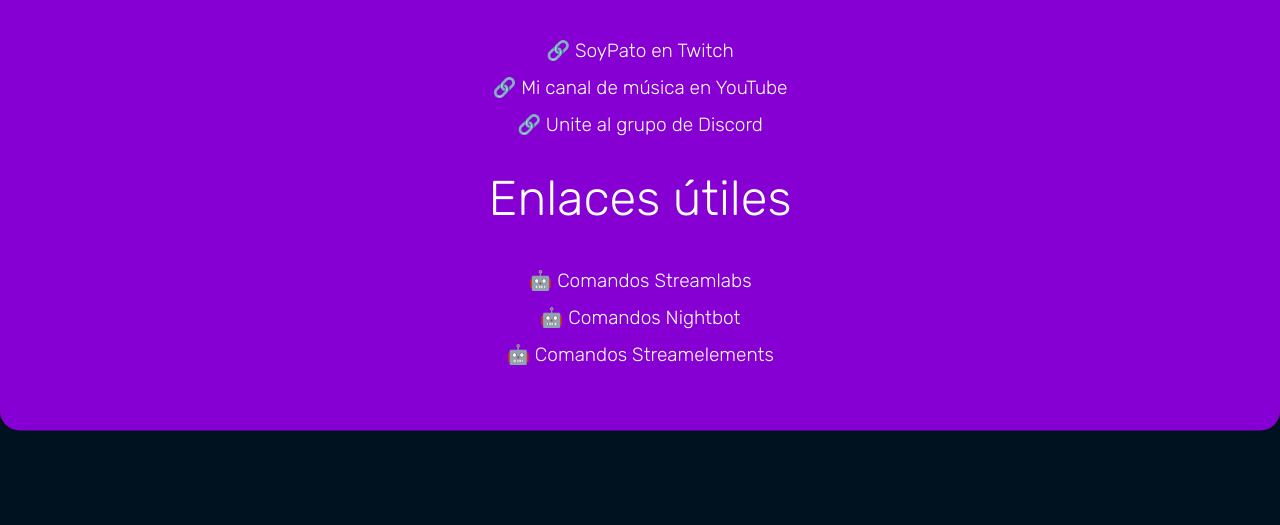
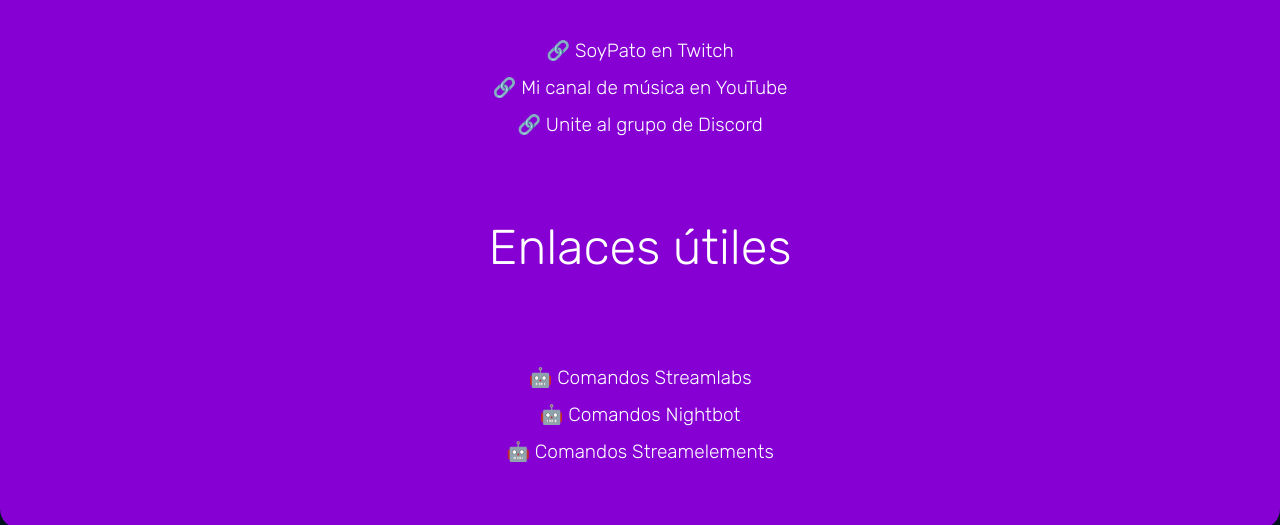
Before and after one commit to soypato/soypato.github.io, a plain HTML site: page redes.html in a window 1280 px wide. Shown: the part 837-1362 px from the top of the page. Drawn offline with Linux system fonts and the light colour scheme.

Commit message:
Corregido padding en H1 y padding en .redes p

```diff
--- a/cssTwitch/mobile.css
+++ b/cssTwitch/mobile.css
@@ -38,7 +38,6 @@
         border-radius: 5em;
     }
     .name h1 {
-        padding: 1em;
         text-align: center;
         font-size: 20em;
         margin: 0.4em 0 0 0;
@@ -86,12 +85,13 @@
         width: 100%;
     }
     .cont {
-        transform: translateY(-275em);
+        transform: translateY(-270em);
         background-color: var(--second-text-color);
         border-bottom-left-radius: 5em;
         border-bottom-right-radius: 5em;
     }
     .social p {
+        padding: 1em;
         font-size: 20em;
         color: var(--main-text-color);
         text-align: center;
```
